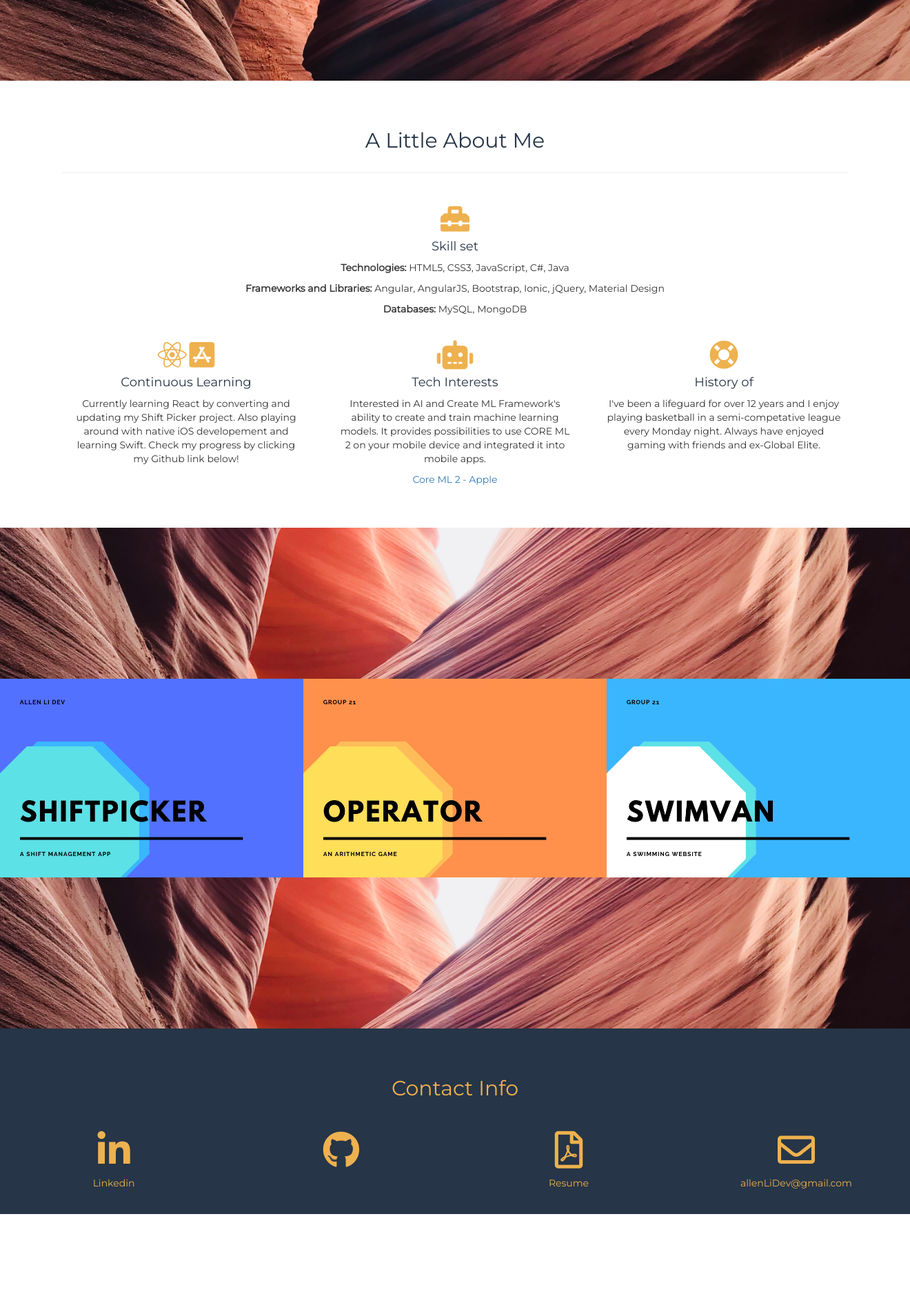
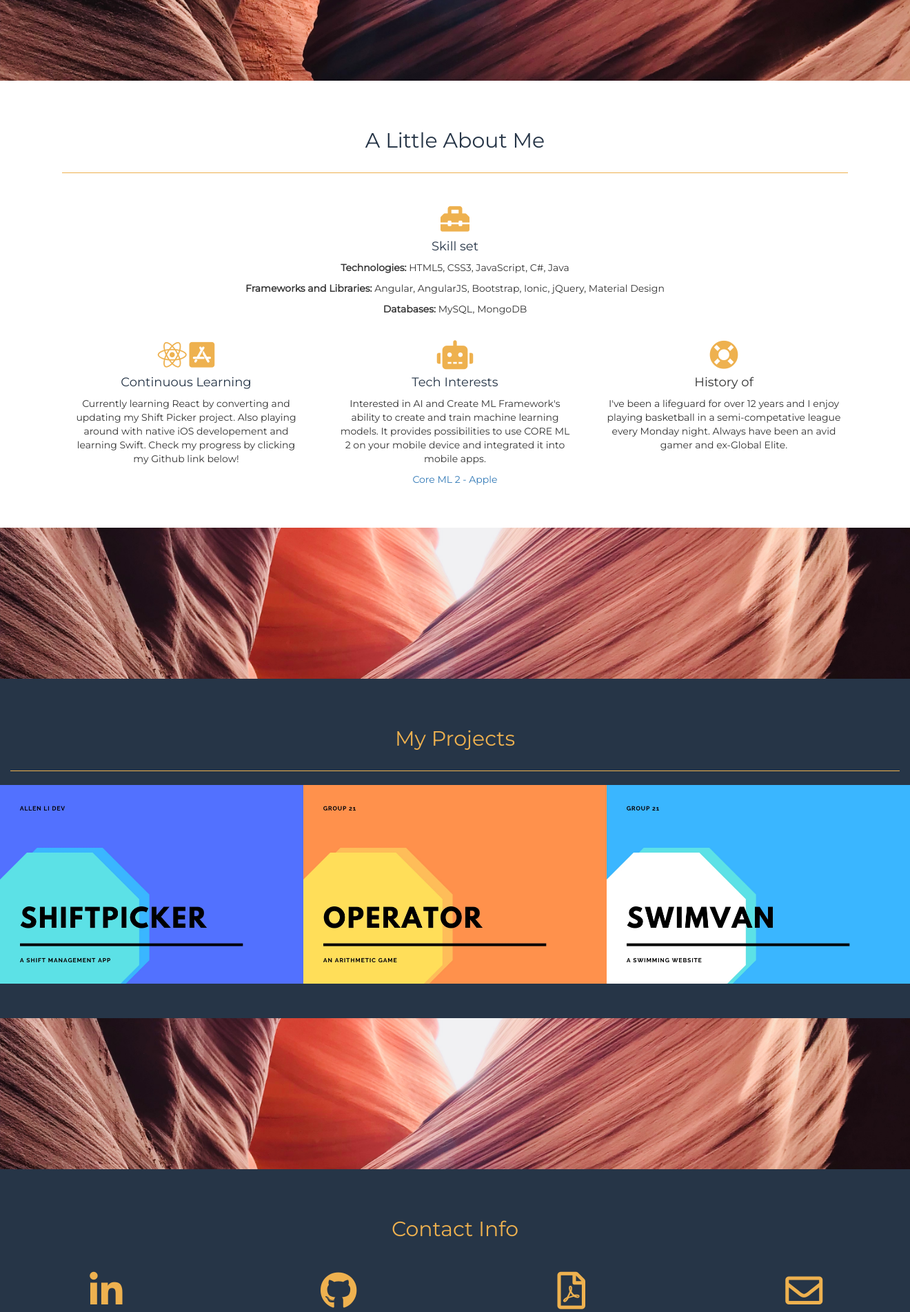
Before and after one commit to AllenLiDev/allenlidev.github.io, a PHP site: page / in a window 1320 px wide. Shown: the part 683-2585 px from the top of the page at 69% size. Before the commit the page ends 2443 px from the top, so only its background shows below. Run offline with PHP 8.4, Linux system fonts and the light colour scheme; some libraries are stand-ins or nearby versions.

Commit message:
added classes for consistency for padding and coloring across sections, try to consolidate all css into similar classes to reduce number of classes(not sure if best practice), added aos on skills section and second fixed section

```diff
--- a/assets/css/index.css
+++ b/assets/css/index.css
@@ -14,11 +14,33 @@ body {
     font-family: 'Montserrat', sans-serif;
 }
 
+p {
+    padding: 0 25px 0;
+}
+
+hr {
+    border-color: #EEB14F;
+}
+
+.primary-color {
+    color: #EEB14F
+}
+
+.primary-background-color {
+    background-color: #EEB14F
+}
+
+.secondary-color {
+    color: #263547;
+}
+
+.secondary-background-color {
+    background-color: #263547;
+}
+
 .navbar {
     margin-bottom: 0;
     border-radius: 0;
-    background-color: #263547;
-    color: #EEB14F;
     padding: 10px 0;
     font-size: 1.2em;
     border: 0;
@@ -51,23 +73,6 @@ body {
     background-size: cover;
 }
 
-#skills h2 {
-    color: #263547;
-}
-
-#skills h4 {
-    color: #263547;
-}
-
-#skills p {
-    padding: 0 25px 0;
-}
-
-#skills {
-    text-align: center;
-    padding: 50px 0;
-}
-
 #skills .row [class*=col-] {
     padding: 25px 0 0;
 }
@@ -81,13 +86,12 @@ body {
     background-size: cover;
 }
 
-#projects p {
-    padding: 0 25px 0;
+.section-padding {
+    padding: 50px 0;
 }
 
 .landing-text {
     display: table-cell;
-    text-align: center;
     vertical-align: middle;
     color: #FFF;
 }
@@ -108,20 +112,19 @@ body {
    max-width: 100%;
 }
 
+.sticky-link {
+    position: absolute;
+    top: 5%;
+    right: 5%;
+}
+
+.sticky-link:hover {
+    color: #FFF;
+}
+
 .no-gutters [class*=col-]{
     padding-right: 0;
     padding-left: 0;
-}
-
-footer {
-    width: 100%;
-    background-color: #263547;
-    padding: 50px 0 25px;
-    color: #EEB14F;
-}
-
-footer li {
-    list-style: none;
 }
 
 footer .row [class*=col-]{
@@ -134,16 +137,12 @@ footer .row [class*=col-]{
     bottom: 0;
     width: 100%;
     height: 100%;
-    text-align: center;
-    color: #EEB14F;
     opacity: 0;
-    background-color: #263547;
     transition: .35s;
 }
 
 .project-box .text-elements {
     width: 100%;
-    text-align: center;
     position: absolute;
     top: 50%;
     transform: translateY(-50%);
--- a/index.html
+++ b/index.html
@@ -19,7 +19,7 @@
 
 <body id="#top">
     <!-- Navigation -->
-    <nav class="navbar navbar-fixed-top navbar-inverse">
+    <nav class="navbar navbar-fixed-top navbar-inverse secondary-background-color primary-color">
         <div class="container-fluid">
             <div class="navbar-header">
                 <button type="button" class="navbar-toggle" data-toggle="collapse" data-target="#myNavbar">
@@ -32,7 +32,7 @@
                 </a>
             </div>
             <div class="collapse navbar-collapse" id="myNavbar">
-                <ul class="nav navbar-nav navbar-right">
+                <ul class="nav navbar-nav navbar-right primary-color">
                     <li class="active"><a href="#top">Home</a></li>
                     <li><a href="#skills">About Me</a></li>
                     <li><a href="#projects">Projects</a></li>
@@ -43,23 +43,23 @@
     </nav>
     <!-- Fixed Full Screen Landing -->
     <div id="home">
-        <div class="landing-text">
+        <div class="landing-text text-center">
             <h1>Allen Li</h1>
             <h3 id="changingText">Front-End Developer</h3>
             <a class="btn btn-default btn-lg">about me</a>
         </div>
     </div>
     <!-- Skills -->
-    <div id="skills" class="padding">
+    <div id="skills" class="padding text-center section-padding">
         <div class="container">
             <div class="row">
-                <h2>A Little About Me</h2>
+                <h2 class="secondary-color">A Little About Me</h2>
             </div>
             <hr>
             <div class="row">
                 <div class="col-lg-12 col-md-12 col-sm-12 col-xs-12">
-                    <i class="fas fa-toolbox fa-3x"></i>
-                    <h4>Skill set</h4>
+                    <i class="fas fa-toolbox fa-3x" data-aos="fade-down"></i>
+                    <h4 class="secondary-color">Skill set</h4>
                     <p><b>Technologies:</b> HTML5, CSS3, JavaScript, C#, Java</p>
                     <p><b>Frameworks and Libraries:</b> Angular, AngularJS, Bootstrap,
                         Ionic, jQuery, Material Design</p>
@@ -68,17 +68,18 @@
             </div>
             <div class="row">
                 <div class="col-lg-4 col-md-4 col-sm-12 col-xs-12">
-                    <i class="fab fa-react fa-3x"></i>
-                    <i class="fab fa-app-store-ios fa-3x"></i>
-                    <h4>Continuous Learning</h4>
+                    <i class="fab fa-react fa-3x" data-aos="fade-right" data-aos-delay="300"></i>
+                    <i class="fab fa-app-store-ios fa-3x" data-aos="fade-right" data-aos-delay="300"></i>
+                    <h4 class="secondary-color">Continuous Learning</h4>
                     <p>Currently learning React by converting and updating my Shift Picker project. Also playing around
                         with
                         native iOS developement and learning Swift. Check my progress by clicking my Github link below!</p>
                 </div>
                 <div class="col-lg-4 col-md-4 col-sm-12 col-xs-12">
-                    <i class="fas fa-robot fa-3x"></i>
-                    <h4>Tech Interests</h4>
-                    <p>Interested in AI and Create ML Framework's ability to create and train machine learning models. It provides
+                    <i class="fas fa-robot fa-3x" data-aos="fade-right" data-aos-delay="500"></i>
+                    <h4 class="secondary-color">Tech Interests</h4>
+                    <p>Interested in AI and Create ML Framework's ability to create and train machine learning models.
+                        It provides
                         possibilities to use CORE ML 2 on your mobile device and integrated it into mobile apps.</p>
                     <a href="https://developer.apple.com/machine-learning/">
                         <p class="text-centered">Core ML 2 - Apple
@@ -86,10 +87,10 @@
                     </a>
                 </div>
                 <div class="col-lg-4 col-md-4 col-sm-12 col-xs-12">
-                    <i class="fas fa-life-ring fa-3x"></i>
+                    <i class="fas fa-life-ring fa-3x" data-aos="fade-right" data-aos-delay="700"></i>
                     <h4>History of</h4>
                     <p>I've been a lifeguard for over 12 years and I enjoy playing basketball in a semi-competative
-                        league every Monday night. Always have enjoyed gaming with friends and ex-Global Elite.</p>
+                        league every Monday night. Always have been an avid gamer and ex-Global Elite.</p>
                 </div>
             </div>
         </div>
@@ -97,31 +98,33 @@
     <!-- Secondary Background Image -->
     <div class="fixed-background"></div>
     <!-- Projects Section -->
-    <div id="projects" class="no-padding">
+    <div id="projects" class="no-padding secondary-background-color section-padding">
         <div class="container-fluid">
-            <!-- label for project section here TO DO -->
+            <div class="row text-center primary-color">
+                <h2>My Projects</h2>
+            </div>
+            <hr>
             <div class="row no-gutters">
                 <div class="col-lg-4 col-md-4 col-sm-4 col-xs-12">
                     <div class="project-box">
-                        <!-- <a href="#" target="_blank"> -->
-                        <div class="hover-unhide">
+                        <div class="hover-unhide text-center primary-color secondary-background-color">
                             <div class="text-elements">
                                 <h3>Shift Picker</h3>
                                 <h5>A Shift Management Application</h5>
                                 <p>Angular 2+, Google Material Design,
                                     MongoDB, Express, NodeJS
                                 </p>
-                                <p>Insert Github link here</p>
                             </div>
+                            <a href="" target="_blank">
+                                <i class="fab fa-github fa-2x sticky-link"></i>
+                            </a>
                         </div>
-                        <!-- </a> -->
                         <img src="assets/img/shiftpicker.jpg" class="img-fluid" alt="desc">
                     </div>
                 </div>
                 <div class="col-lg-4 col-md-4 col-sm-4 col-xs-12">
                     <div class="project-box">
-                        <a href="https://operator-game.herokuapp.com" target="_blank">
-                            <div class="hover-unhide">
+                        <div class="hover-unhide text-center primary-color secondary-background-color">
                             <div class="text-elements">
                                 <h3>Operator</h3>
                                 <h5>An Arithmetic Game</h5>
@@ -129,15 +132,16 @@
                                     PHP, MySQL, Ajax
                                 </p>
                             </div>
+                            <a href="https://operator-game.herokuapp.com" target="_blank">
+                                <i class="fas fa-link fa-2x sticky-link"></i>
+                            </a>
                         </div>
-                        </a>
                         <img src="assets/img/operator.jpg" class="img-fluid" alt="desc">
                     </div>
                 </div>
                 <div class="col-lg-4 col-md-4 col-sm-4 col-xs-12">
                     <div class="project-box">
-                        <a href="https://swim-van.herokuapp.com" target="_blank">
-                            <div class="hover-unhide">
+                        <div class="hover-unhide text-center primary-color secondary-background-color">
                             <div class="text-elements">
                                 <h3>Swim Van</h3>
                                 <h5>A Swimming Website</h5>
@@ -145,8 +149,10 @@
                                     PHP, Ajax
                                 </p>
                             </div>
+                            <a href="https://swim-van.herokuapp.com" target="_blank">
+                                <i class="fas fa-link fa-2x sticky-link"></i>
+                            </a>
                         </div>
-                        </a>
                         <img src="assets/img/swimvan.jpg" class="img-fluid" alt="desc">
                     </div>
                 </div>
@@ -156,7 +162,7 @@
     <!-- Secondary Background Image -->
     <div class="fixed-background"></div>
     <!-- Footer Section -->
-    <footer id="contact" class="container-fluid text-center">
+    <footer id="contact" class="container-fluid text-center secondary-background-color primary-color section-padding">
         <div class="row">
             <h2>Contact Info</h2>
         </div>
```
Lines whose indentation alone changed are shown as unchanged.
